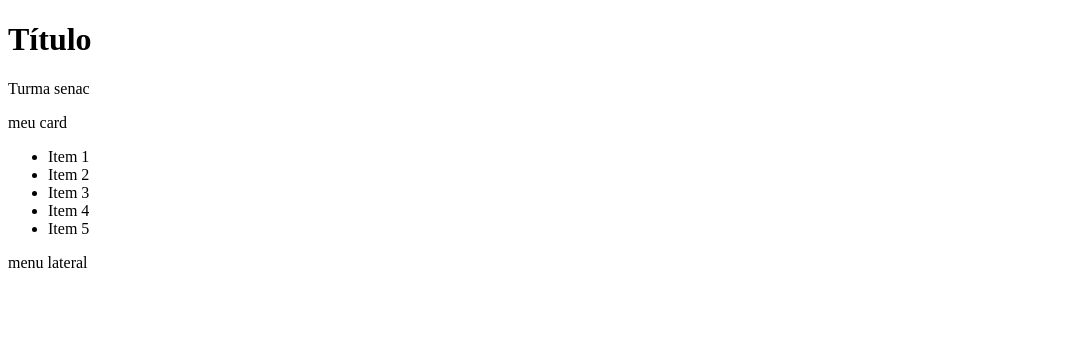
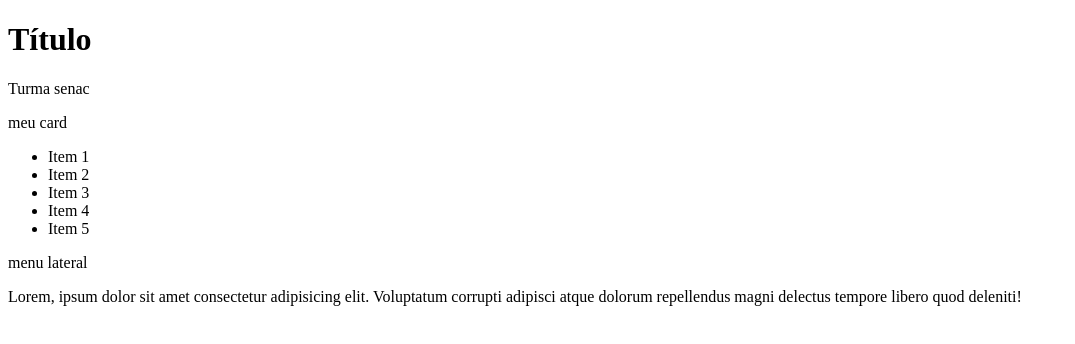
Before and after one commit to douglasLemosSenac/SENAC, a plain HTML site: page index.html in a window 1280 px wide. Shown: the whole page, without its empty margins (0-1075 px from the left). Drawn offline with Linux system fonts and the light colour scheme.

Commit message:
demonstração de stash

```diff
--- a/index.html
+++ b/index.html
@@ -29,6 +29,6 @@
         <div>menu lateral</div>
     </aside>
 
-
+    <p>Lorem, ipsum dolor sit amet consectetur adipisicing elit. Voluptatum corrupti adipisci atque dolorum repellendus magni delectus tempore libero quod deleniti!</p>
 </body>
 </html>
```
